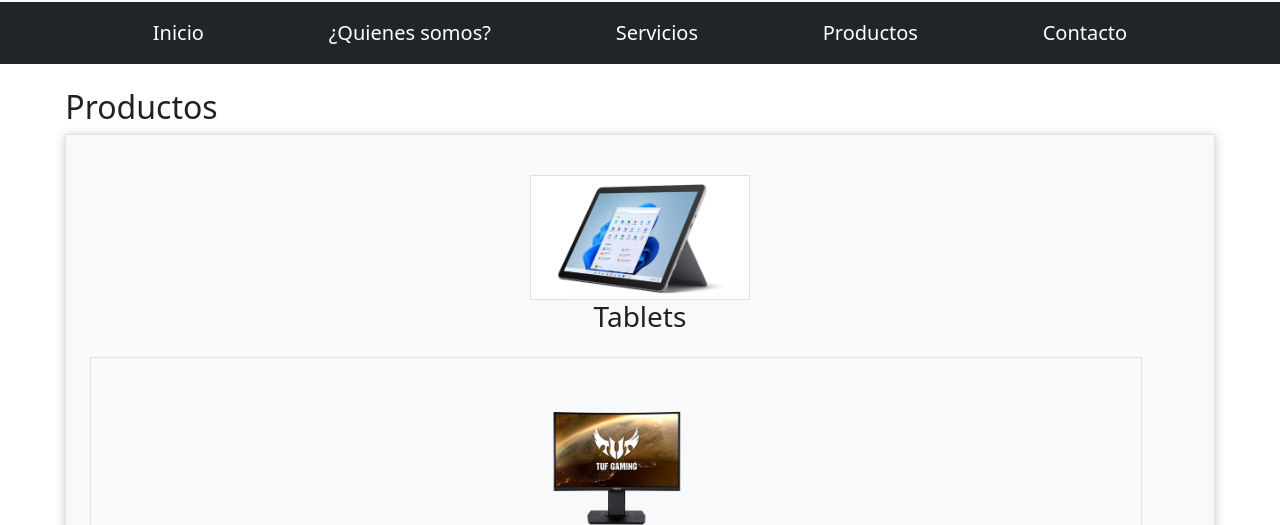
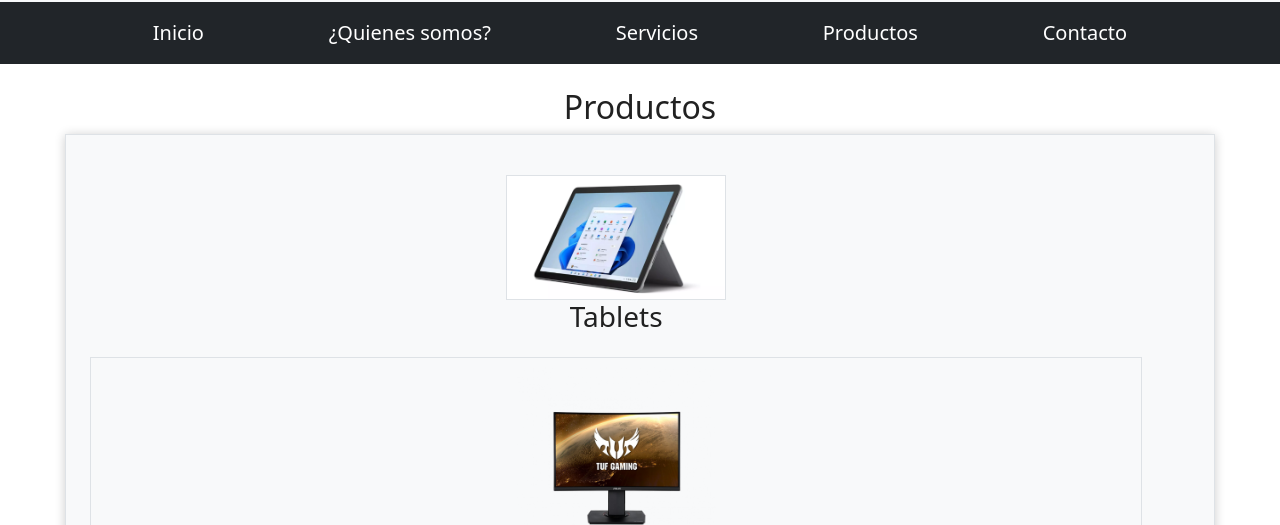
Before and after one commit to Ivam29g/PreEntrega03_Gomez, a website: page index.html in a window 1280 px wide. Shown: the part 275-800 px from the top of the page. Drawn offline with nearby package versions, Linux system fonts and the light colour scheme.

Commit message:
modifico la seccion de productos de pagina inicio

```diff
--- a/index.html
+++ b/index.html
@@ -53,9 +53,9 @@
             <section id="content" class="col-12">
                 <div class=" row justify-content-center">
                     <section id="productos" class="col-11 mt-4">
-                        <h2>Productos</h2>
+                        <h2 class="productos text-center">Productos</h2>
                         <div class="items img-fluid text-center border bg-light">
-                            <div class="item bg-ligth m-4">
+                            <div class="item bg-ligth col-11 m-4">
                                 <img class="imagen1 img-fluid border text-center mt-3" src="./assets/img/tablet.webp" width="220px"
                                     alt="Tablet lenovo">
                                 <h3>Tablets</h3>
```
